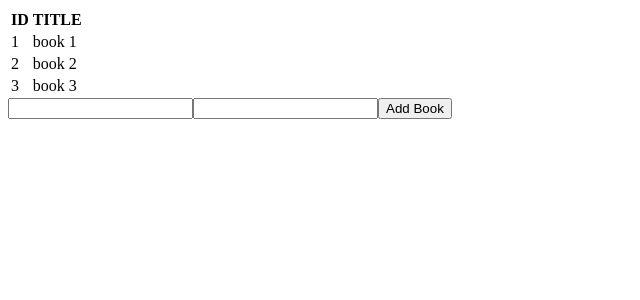
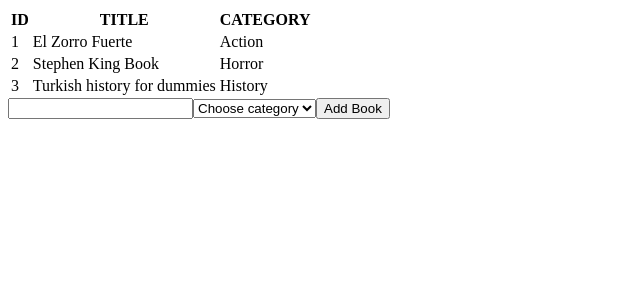
Before and after one commit to htuerker/react-bookstore, a React (Create React App) app: page / in a window 1280 px wide. Shown: the top 300 px of the page, without its empty margins (0-640 px from the left). Built offline with nearby package versions, Linux system fonts and the light colour scheme.

Commit message:
Finish redux interactions

```diff
--- a/src/actions/index.js
+++ b/src/actions/index.js
@@ -1,3 +1,13 @@
-export const addBook = book => (dispatch) => {
-  dispatch({ type: 'ADD_BOOK', book })
+export const addBook = book => {
+  return {
+    type: 'ADD_BOOK',
+    book
+  }
 }
+
+export const removeBook = id => {
+  return {
+    type: 'REMOVE_BOOK',
+    id
+  }
+}
--- a/src/components/Book.js
+++ b/src/components/Book.js
@@ -1,10 +1,11 @@
 import React from 'react';
 
-const Book = ({id, title}) => {
+const Book = ({id, title, category}) => {
   return (
     <tr>
       <td>{id}</td>
       <td>{title}</td>
+      <td>{category}</td>
     </tr>
   )
 }
--- a/src/containers/BookForm.js
+++ b/src/containers/BookForm.js
@@ -18,21 +18,35 @@ class BookForm extends React.Component {
     category: '',
   }
 
-  submitBook = () => {
-    const book = { title: 'hello' };
+  submitBook = (event) => {
+    event.preventDefault();
+    const book = this.state;
     this.props.addBook(book);
+    this.setState({
+      title: '',
+    })
   }
 
   handleChange = (event) => {
-    console.log(event.target.constructor);
-    this.setState({ title: event.target.value });
+    switch (event.target.tagName) {
+      case 'INPUT':
+      this.setState({ title: event.target.value });
+      break;
+      case 'SELECT':
+      this.setState({ category: event.target.value });
+      break;
+      default:
+    }
   }
 
   render() {
     return (
       <div>
         <input value={this.state.title} onChange={this.handleChange} />
-        <input value={this.state.category} onChange={this.handleChange} />
+        <select onChange={this.handleChange}>
+          <option value='' disabled selected>Choose category</option>
+          {categories.map((category) => <option key={category} value={category}>{category}</option>)}
+        </select>
         <button onClick={this.submitBook}>Add Book</button>
       </div>
     );
@@ -40,7 +54,7 @@ class BookForm extends React.Component {
 };
 
 const mapDispatchToProps = (dispatch) => {
-  return { addBook };
+  return { addBook: (book) => dispatch(addBook(book)) };
 }
 
-export default connect(mapDispatchToProps)(BookForm);
+export default connect(null, mapDispatchToProps)(BookForm);
--- a/src/containers/BookList.js
+++ b/src/containers/BookList.js
@@ -9,12 +9,12 @@ const BookList = ({ books }) => {
         <tr>
           <th>ID</th>
           <th>TITLE</th>
+          <th>CATEGORY</th>
         </tr>
       </thead>
-        { console.log(books)}
       <tbody>
         { books.map((book) =>
-          <Book id={book.id} title={book.title} />
+          <Book key={book.id} id={book.id} title={book.title} category={book.category} />
         )}
       </tbody>
     </table>
--- a/src/reducers/book.js
+++ b/src/reducers/book.js
@@ -1,15 +1,18 @@
 const books = [
   {
     id: 1,
-    title: 'book 1',
+    title: 'El Zorro Fuerte',
+    category: 'Action',
   },
   {
     id: 2,
-    title: 'book 2',
+    title: 'Stephen King Book',
+    category: 'Horror',
   },
   {
     id: 3,
-    title: 'book 3',
+    title: 'Turkish history for dummies',
+    category: 'History',
   }
 ];
 
```
Also changed, not shown: src/containers/App.js (+3 -7 lines).
